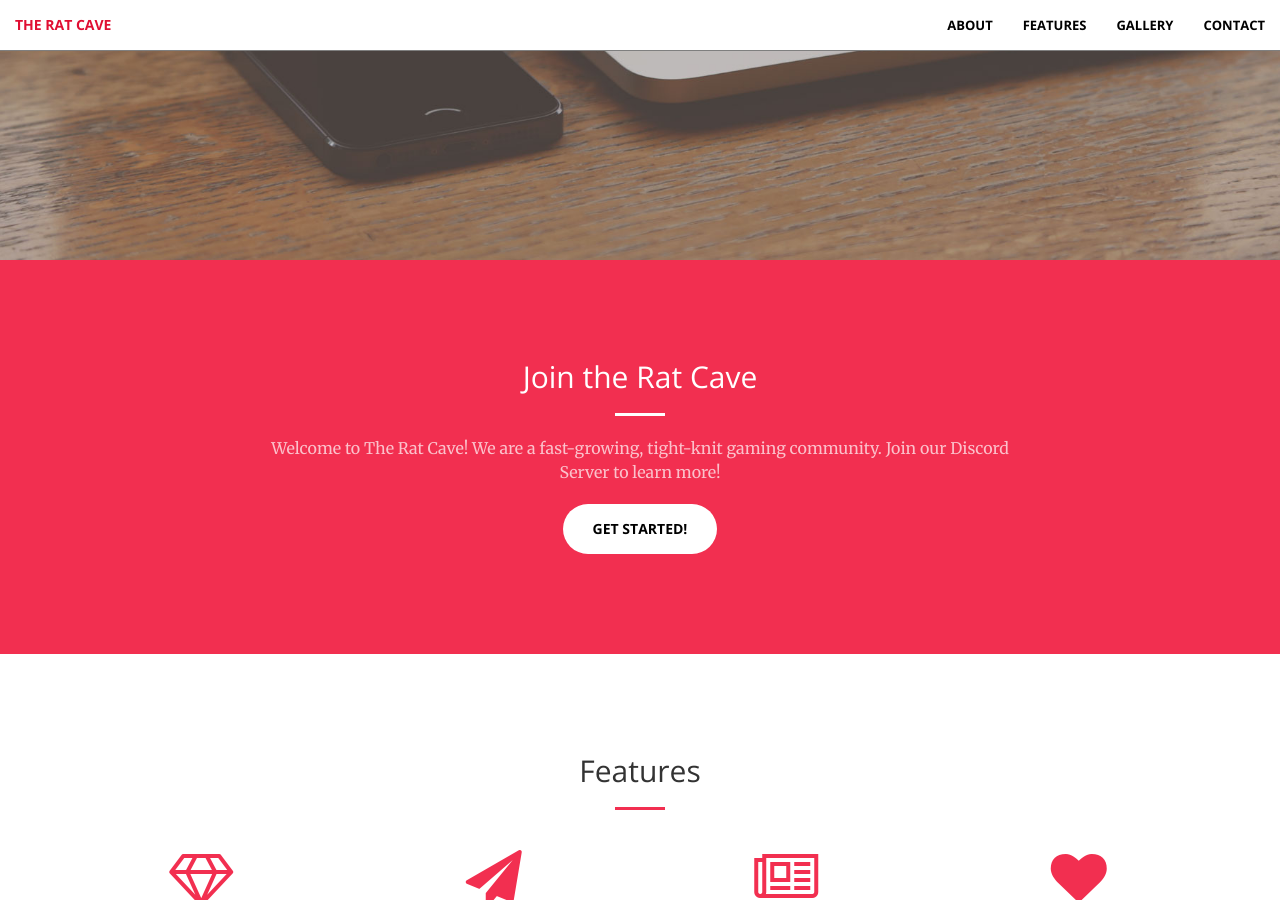
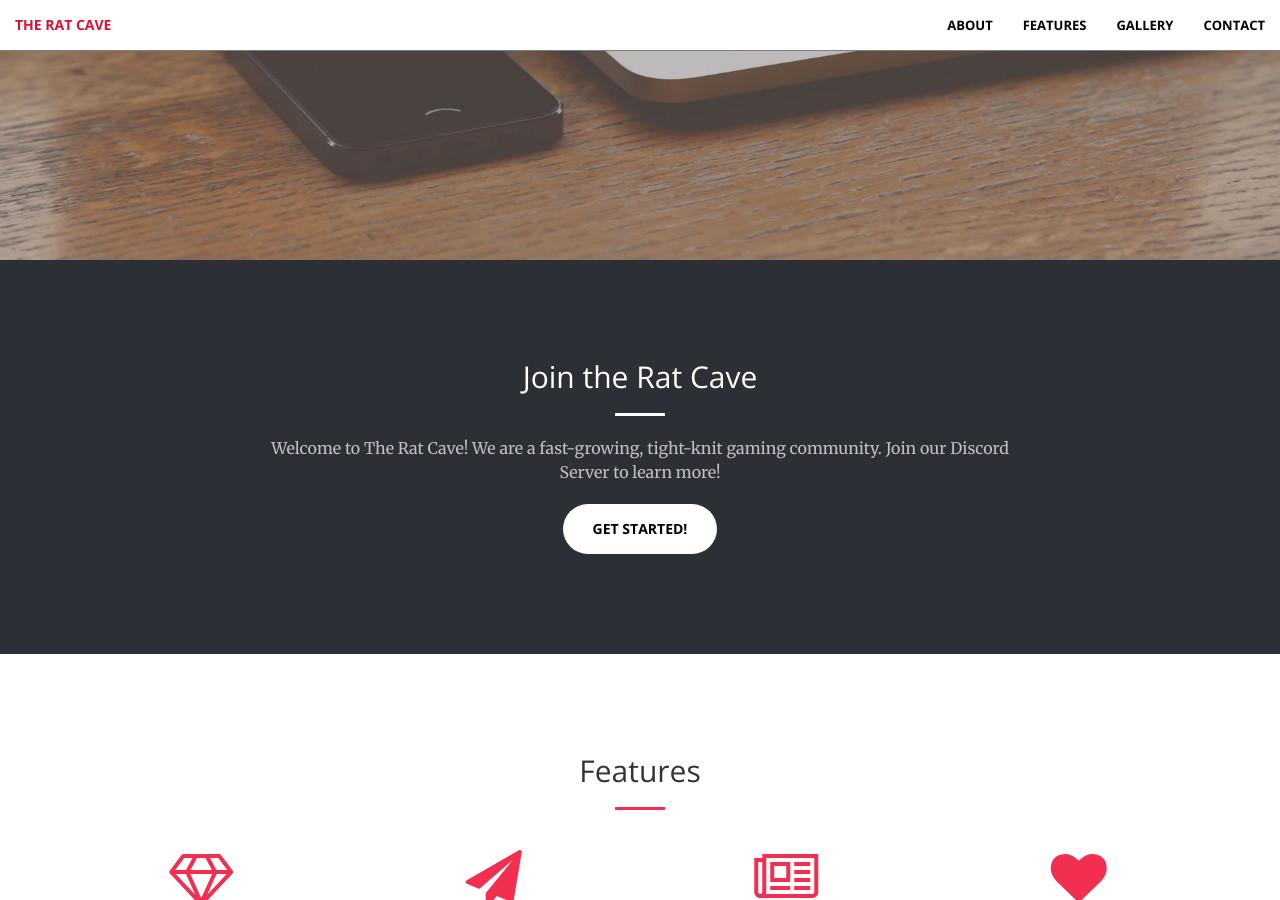
Before and after one commit to vdchoi/theratcave.github.io, a Jekyll site: the page built from index.html, in a window 1280 px wide and 900 px high, scrolled down 640 px. Built offline with Jekyll 4.4.1, drawn with Linux system fonts in a browser that asks for light colours.

Commit message:
Test switching colors in bg-primary

```diff
--- a/_sass/_base.scss
+++ b/_sass/_base.scss
@@ -43,11 +43,11 @@ p {
 }
 
 .bg-primary {
-    background-color: $theme-primary;
+    background-color: $grey-color;
 }
 
 .bg-dark {
-    background-color: $theme-dark;
+    background-color: $grey-color;
     color: white;
 }
 
```
Also changed, not shown: 1 other file.
